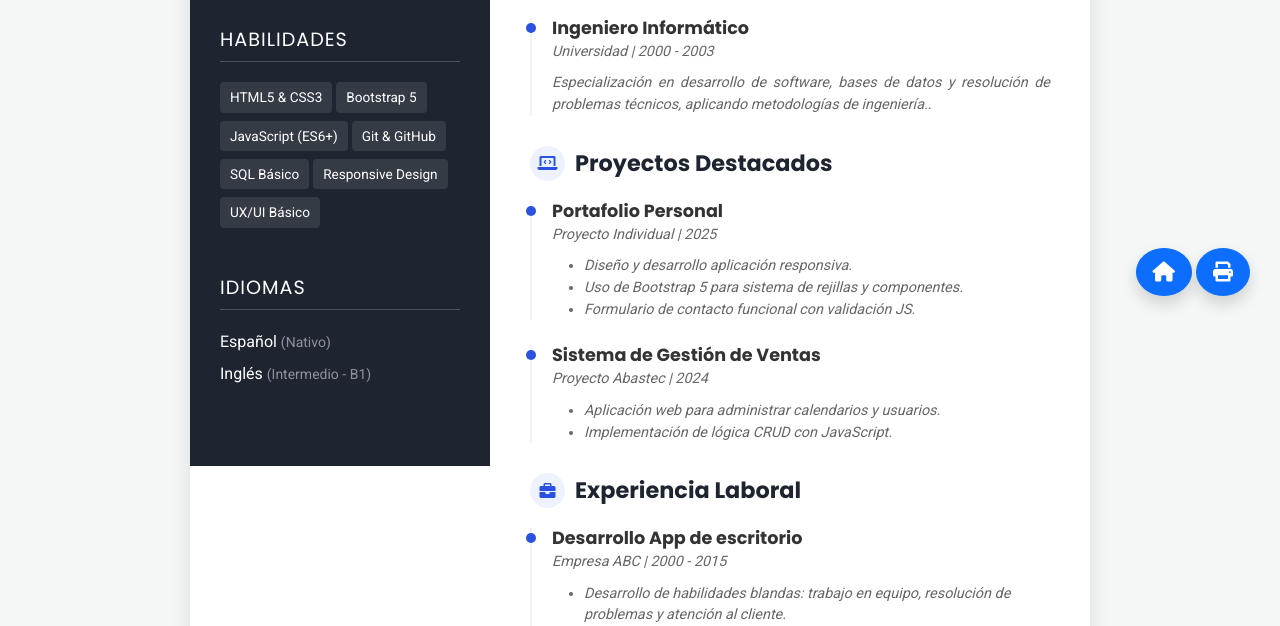
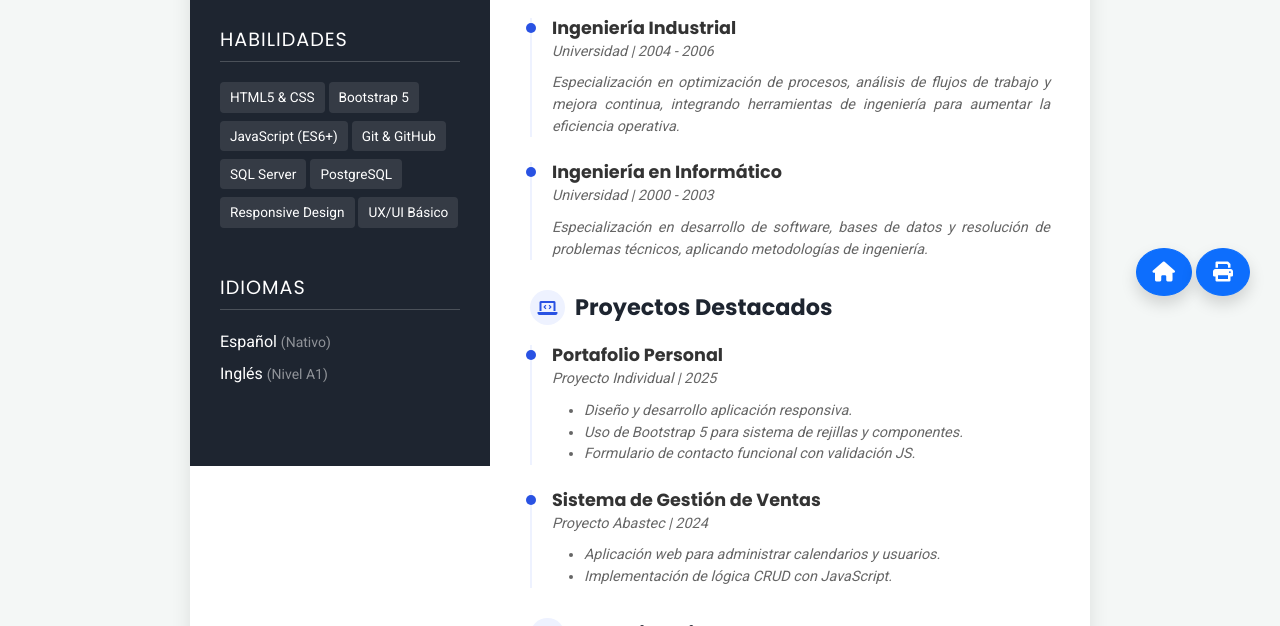
Before and after one commit to jcpizarrodev/Portafolio, a plain HTML site: page cv.html in a window 1280 px wide. Shown: the part 474-1100 px from the top of the page. Drawn offline with nearby package versions, Linux system fonts and the light colour scheme.

Commit message:
actualización antecedentes
actualización antecedentes

```diff
--- a/cv.html
+++ b/cv.html
@@ -226,18 +226,19 @@
                         <li><i class="fas fa-phone"></i> +56 9 9123 1234</li>
                         <li><i class="fas fa-map-marker-alt"></i> Santiago, Chile</li>
                         <li><i class="fas fa-globe"></i> www.portafolio.cl</li>
-                        <li><i class="fab fa-linkedin"></i> /in/jcp</li>
+                        <li><i class="fab fa-linkedin"></i> /in/juanpizarro-dev</li>
                     </ul>
                 </div>
 
                 <div class="sidebar-section">
                     <h3 class="sidebar-title">Habilidades</h3>
                     <div class="skills-list">
-                        <span class="skill-tag">HTML5 & CSS3</span>
+                        <span class="skill-tag">HTML5 & CSS</span>
                         <span class="skill-tag">Bootstrap 5</span>
                         <span class="skill-tag">JavaScript (ES6+)</span>
                         <span class="skill-tag">Git & GitHub</span>
-                        <span class="skill-tag">SQL Básico</span>
+                        <span class="skill-tag">SQL Server</span>
+						<span class="skill-tag">PostgreSQL</span>
                         <span class="skill-tag">Responsive Design</span>
                         <span class="skill-tag">UX/UI Básico</span>
                     </div>
@@ -247,7 +248,7 @@
                     <h3 class="sidebar-title">Idiomas</h3>
                     <ul class="list-unstyled">
                         <li class="mb-2">Español <span class="text-white-50 small">(Nativo)</span></li>
-                        <li class="mb-2">Inglés <span class="text-white-50 small">(Intermedio - B1)</span></li>
+                        <li class="mb-2">Inglés <span class="text-white-50 small">(Nivel A1)</span></li>
                     </ul>
                 </div>
             </div>
@@ -270,11 +271,15 @@
                         <p class="company-date">Institución Educativa | 2025 - Presente</p>
                         <p style="text-align: justify;" class="company-date">Formación intensiva en tecnologías web modernas, metodologías ágiles y proyectos prácticos.</p>
                     </div>
-
                     <div class="experience-item">
-                        <h4 class="job-title">Ingeniero Informático</h4>
+                        <h4 class="job-title">Ingeniería Industrial</h4>
+                        <p class="company-date">Universidad | 2004 - 2006</p>
+                        <p style="text-align: justify;" class="company-date">Especialización en optimización de procesos, análisis de flujos de trabajo y mejora continua, integrando herramientas de ingeniería para aumentar la eficiencia operativa.</p>
+                    </div>
+                    <div class="experience-item">
+                        <h4 class="job-title">Ingeniería en Informático</h4>
                         <p class="company-date">Universidad | 2000 - 2003</p>
-                        <p style="text-align: justify;" class="company-date">Especialización en desarrollo de software, bases de datos y resolución de problemas técnicos, aplicando metodologías de ingeniería..</p>
+                        <p style="text-align: justify;" class="company-date">Especialización en desarrollo de software, bases de datos y resolución de problemas técnicos, aplicando metodologías de ingeniería.</p>
                     </div>
                 </div>
 
```
